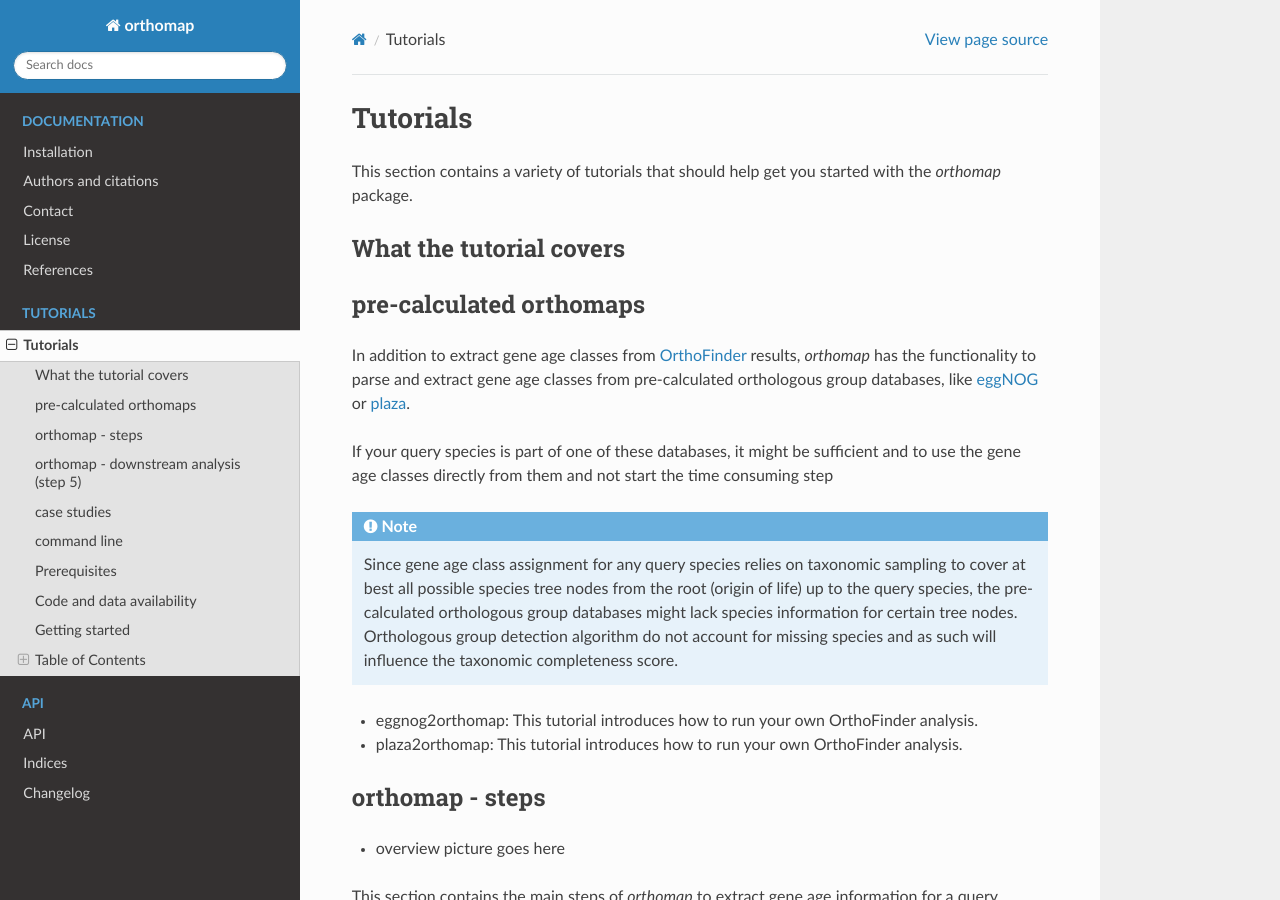
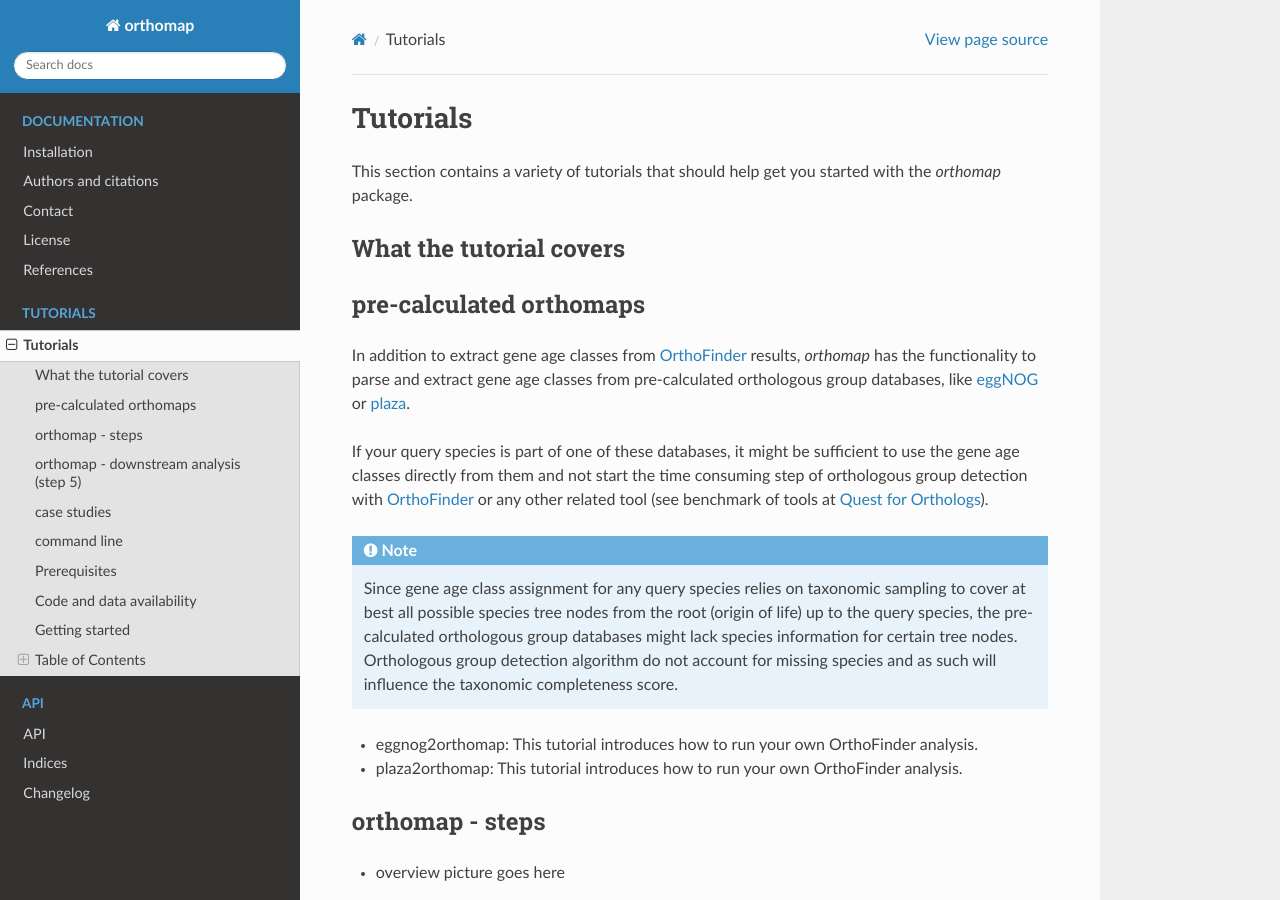
Before and after one commit to kullrich/orthomap, a Sphinx documentation site: the page built from docs/tutorials/index.rst, in a window 1280 px wide and 900 px high. Built offline with Sphinx 7.4.7 and the Read the Docs theme 2.0.0, drawn with Linux system fonts in a browser that asks for light colours; formulas are drawn with MathJax 3; pages that are not in the unit, such as notebooks, are missing from menus.

Commit message:
# update tutorials

```diff
--- a/docs/tutorials/index.rst
+++ b/docs/tutorials/index.rst
@@ -17,8 +17,9 @@ In addition to extract gene age classes from `OrthoFinder <https:https://github.
 like `eggNOG <http://eggnog6.embl.de/#/app/home>`_ or
 `plaza <https://bioinformatics.psb.ugent.be/plaza/>`_.
 
-If your query species is part of one of these databases, it might be sufficient and to use the gene age classes directly
-from them and not start the time consuming step
+If your query species is part of one of these databases, it might be sufficient to use the gene age classes directly
+from them and not start the time consuming step of orthologous group detection with `OrthoFinder <https:https://github.com/davidemms/OrthoFinder>`_
+or any other related tool (see benchmark of tools at `Quest for Orthologs <https://orthology.benchmarkservice.org/proxy/>`_).
 
 .. note::
    Since gene age class assignment for any query species relies on taxonomic sampling to cover at best all possible
```
